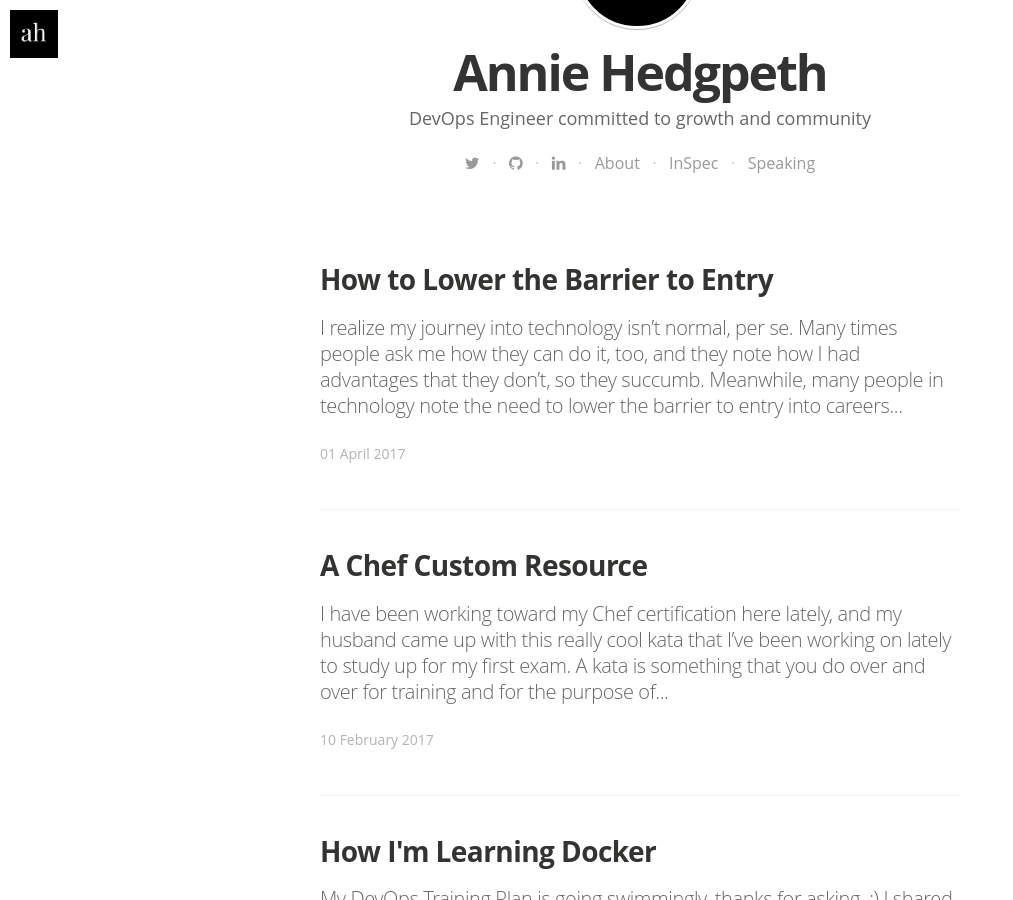
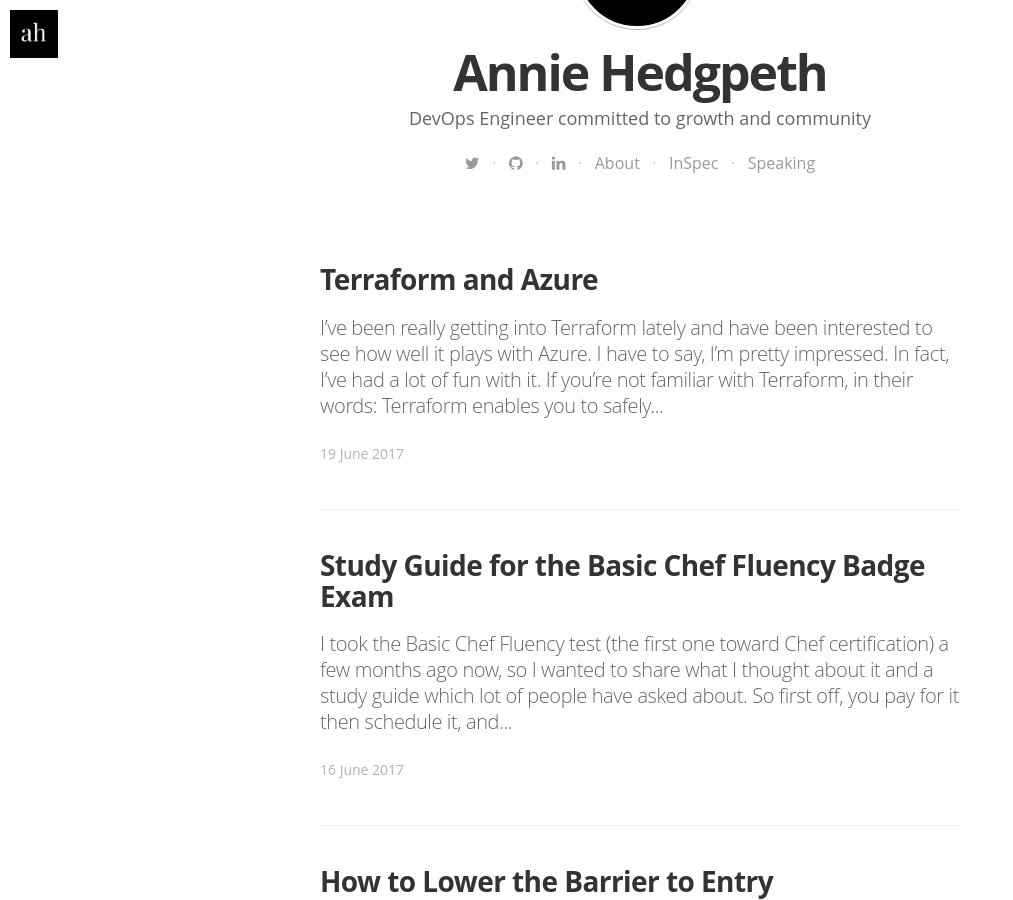
Before and after one commit to anniehedgpeth/anniehedgpeth.github.io, a Jekyll site: the page built from index.html, in a window 1280 px wide and 900 px high, scrolled down 487 px. Shown: the whole window, without its empty margins (0-1013 px from the left). Built offline with Jekyll 4.4.1, drawn with Linux system fonts in a browser that asks for light colours; nearby versions of some CDN libraries; some web fonts are replaced; the list of posts is cut into pages by our own code; some of the changed text lies outside the part shown.

Commit message:
changing dates of posts

```diff
--- a/_drafts/2017-06-16-basic-chef-fluency.md
+++ b/_posts/2017-06-16-basic-chef-fluency.md
@@ -22,14 +22,26 @@
 The [README](https://github.com/anniehedgpeth/basic-chef-fluency-study-guide/blob/master/README.md) has instructions on how to use the guide, but it's pretty simple. There are three files in the guide:
 
 ### [Basic Chef Fluency Study Guide](https://github.com/anniehedgpeth/basic-chef-fluency-study-guide/blob/master/basic-chef-fluency-study-sheet.md)
-  - This is meant to study the concepts outlined in the [scope PDF](https://training.chef.io/static/Basic_Chef_Fluency_Badge_Scope.pdf) by Chef.
+  - This is meant to study the concepts outlined in the [scope PDF](https://training.chef.io/static/Basic_Chef_Fluency_Badge_Scope.pdf) by Chef. You can even print it out and mark everything with which you're not familiar so that you can just focus on those things.
 
 ### [Basic Chef Fluency Kata](https://github.com/anniehedgpeth/basic-chef-fluency-study-guide/blob/master/basic-chef-fluency-kata.md)
   - This is an exercise guide meant for daily use. This guide is most effective for those that are not currently using Chef in their daily practice or are just starting in Chef. It will give you a comfort with Chef enough for navigating the topics of the exam.
 
+  In your kata, you will practice:
+    * creating different types of resources
+    * creating and using data bags
+    * using [Test Kitchen](http://kitchen.ci/)
+    * creating custom resources
+    * bootstrapping nodes
+    * performing searches
+    * creating run-lists, roles, and environments
+    * and more!
+
 ### [Basic Chef Fluency Kata Cheat Sheet](https://github.com/anniehedgpeth/basic-chef-fluency-study-guide/blob/master/basic-chef-fluency-kata-cheatsheet.md)
-  - This is used in conjunction with the Basic Chef Fluency Kata. If you are uncertain about how to carry out an exercise, then you can consult the cheat sheet.
+  - This is used in conjunction with the Basic Chef Fluency Kata. If you are uncertain about how to carry out an exercise, then you can consult the cheat sheet. As I did the kata, I took notes on anything that stumped me or that I didn't want to have to look up every time.
 
 If you have improvements that can be made to this guide, please submit a [pull request](https://github.com/anniehedgpeth/basic-chef-fluency-study-guide/pulls) or [issue](https://github.com/anniehedgpeth/basic-chef-fluency-study-guide/issues)!
 
+Also, be on the lookout for more guides for the other tests! [Local Cookbook Development](https://training.chef.io/local-cookbook-development-badge) is coming up next!
+
 Good luck on your [exam](https://training.chef.io/basic-chef-fluency-badge)!
--- a/_drafts/2017-06-16-terraform-and-azure.md
+++ b/_posts/2017-06-19-terraform-and-azure.md
@@ -1,11 +1,11 @@
 ---
 layout: post
 title:  "Terraform and Azure"
-date:   2017-06-16 12:00:00
+date:   2017-06-19 12:00:00
 categories: provisioning, terraform, azure, cloud, infrastructure as code
 tags: provisioning, terraform, azure, cloud, infrastructure as code
-image: /assets/article_images/2017-06-16-terraform-and-azure/terraform-and-azure.jpg
-image2: /assets/article_images/2017-06-16-terraform-and-azure/terraform-and-azure-mobile.jpg
+image: /assets/article_images/2017-06-19-terraform-and-azure/terraform-and-azure.jpg
+image2: /assets/article_images/2017-06-19-terraform-and-azure/terraform-and-azure-mobile.jpg
 ---
 I've been really getting into [Terraform](https://www.terraform.io) lately and have been interested to see how well it plays with [Azure](https://www.terraform.io/docs/providers/azurerm/). I have to say, I'm pretty impressed. In fact, I've had a lot of fun with it.
 
```
Also changed, not shown: other parts of _posts/2017-06-16-basic-chef-fluency.md (+1 -1 lines), assets/article_images/2017-06-16-basic-chef-fluency-badge/basic-chef-fluency-badge-mobile.jpg, assets/article_images/2017-06-16-basic-chef-fluency-badge/basic-chef-fluency-badge.jpg, assets/article_images/2017-06-19-terraform-and-azure/terraform-and-azure-mobile.jpg (added), assets/article_images/2017-06-19-terraform-and-azure/terraform-and-azure.jpg (added).
